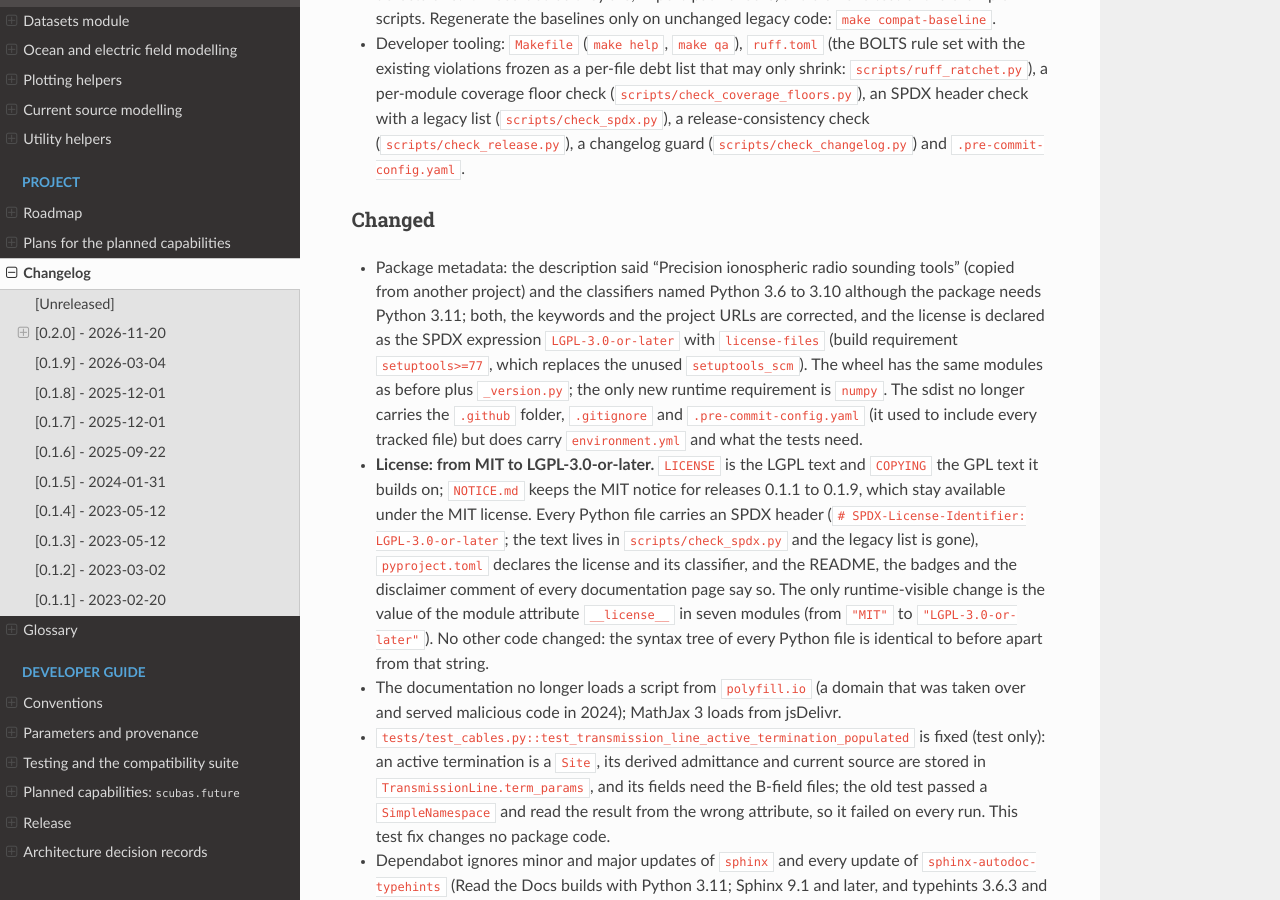
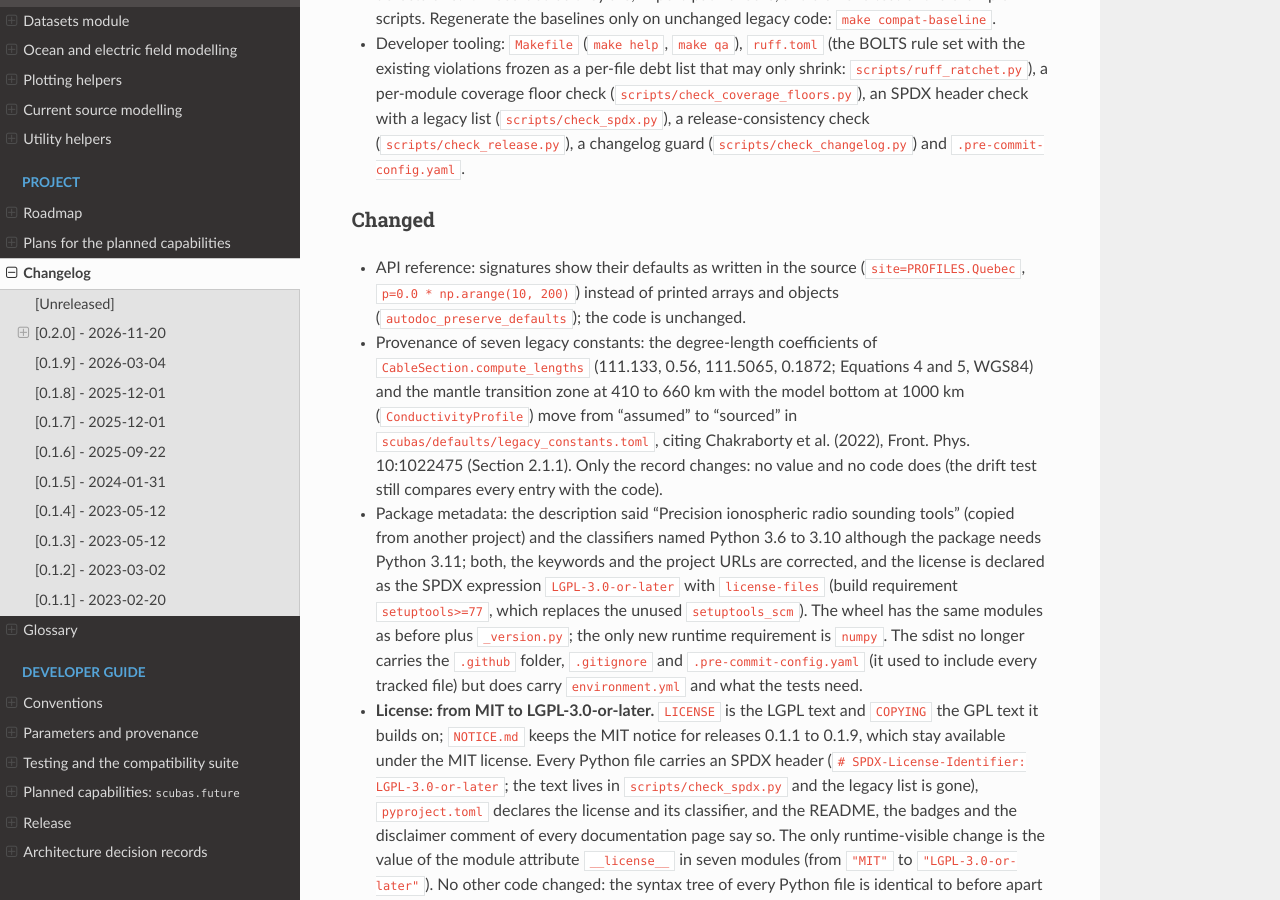
Before and after one commit to shibaji7/SCUBAS, a Sphinx documentation site: the page built from docs/changelog.md, in a window 1280 px wide and 900 px high, scrolled down 3069 px. Built offline with Sphinx 7.4.7 and the Read the Docs theme 3.1.0, drawn with Linux system fonts in a browser that asks for light colours.

Commit message:
Provenance: seven legacy constants are sourced to Chakraborty et al. (2022); API signatures show defaults as written (#28)
The degree-length coefficients of CableSection.compute_lengths (Equations 4 and 5, WGS84)
and the 410-660 km transition zone with the 1000 km model bottom (Section 2.1.1) move from
assumed to sourced in the read-only registry; the docs table is regenerated. No value and no
code changes. docs/conf.py sets autodoc_preserve_defaults so that Current(...) is no longer
printed with 190-element arrays and a whole Site object.

Co-authored-by: Shibaji Chakraborty <chakras4@ldb-6yrfq54.dbwks.erau.edu>
Co-authored-by: Claude Sonnet 5.5 <noreply@anthropic.com>

```diff
--- a/CHANGELOG.md
+++ b/CHANGELOG.md
@@ -27,6 +27,8 @@ First release after 0.1.9, and the first made by tag through the release workflo
 - Developer tooling: `Makefile` (`make help`, `make qa`), `ruff.toml` (the BOLTS rule set with the existing violations frozen as a per-file debt list that may only shrink: `scripts/ruff_ratchet.py`), a per-module coverage floor check (`scripts/check_coverage_floors.py`), an SPDX header check with a legacy list (`scripts/check_spdx.py`), a release-consistency check (`scripts/check_release.py`), a changelog guard (`scripts/check_changelog.py`) and `.pre-commit-config.yaml`.
 
 ### Changed
+- API reference: signatures show their defaults as written in the source (`site=PROFILES.Quebec`, `p=0.0 * np.arange(10, 200)`) instead of printed arrays and objects (`autodoc_preserve_defaults`); the code is unchanged.
+- Provenance of seven legacy constants: the degree-length coefficients of `CableSection.compute_lengths` (111.133, 0.56, 111.5065, 0.1872; Equations 4 and 5, WGS84) and the mantle transition zone at 410 to 660 km with the model bottom at 1000 km (`ConductivityProfile`) move from "assumed" to "sourced" in `scubas/defaults/legacy_constants.toml`, citing Chakraborty et al. (2022), Front. Phys. 10:1022475 (Section 2.1.1). Only the record changes: no value and no code does (the drift test still compares every entry with the code).
 - Package metadata: the description said "Precision ionospheric radio sounding tools" (copied from another project) and the classifiers named Python 3.6 to 3.10 although the package needs Python 3.11; both, the keywords and the project URLs are corrected, and the license is declared as the SPDX expression `LGPL-3.0-or-later` with `license-files` (build requirement `setuptools>=77`, which replaces the unused `setuptools_scm`). The wheel has the same modules as before plus `_version.py`; the only new runtime requirement is `numpy`. The sdist no longer carries the `.github` folder, `.gitignore` and `.pre-commit-config.yaml` (it used to include every tracked file) but does carry `environment.yml` and what the tests need.
 - **License: from MIT to LGPL-3.0-or-later.** `LICENSE` is the LGPL text and `COPYING` the GPL text it builds on; `NOTICE.md` keeps the MIT notice for releases 0.1.1 to 0.1.9, which stay available under the MIT license. Every Python file carries an SPDX header (`# SPDX-License-Identifier: LGPL-3.0-or-later`; the text lives in `scripts/check_spdx.py` and the legacy list is gone), `pyproject.toml` declares the license and its classifier, and the README, the badges and the disclaimer comment of every documentation page say so. The only runtime-visible change is the value of the module attribute `__license__` in seven modules (from `"MIT"` to `"LGPL-3.0-or-later"`). No other code changed: the syntax tree of every Python file is identical to before apart from that string.
 - The documentation no longer loads a script from `polyfill.io` (a domain that was taken over and served malicious code in 2024); MathJax 3 loads from jsDelivr.
--- a/docs/conf.py
+++ b/docs/conf.py
@@ -37,6 +37,7 @@ extensions = [
 autosummary_generate = False
 autodoc_default_options = {"show-inheritance": True, "member-order": "bysource"}  # members are listed per directive
 autodoc_typehints = "description"
+autodoc_preserve_defaults = True  # show defaults as written (PROFILES.Quebec), not as printed arrays and objects
 autoclass_content = "both"  # the class docstring and the __init__ docstring (the legacy classes document their parameters there)
 napoleon_google_docstring = True
 napoleon_numpy_docstring = True
```
Also changed, not shown: docs/dev/parameters.md (+7 -7 lines), 1 other file.
